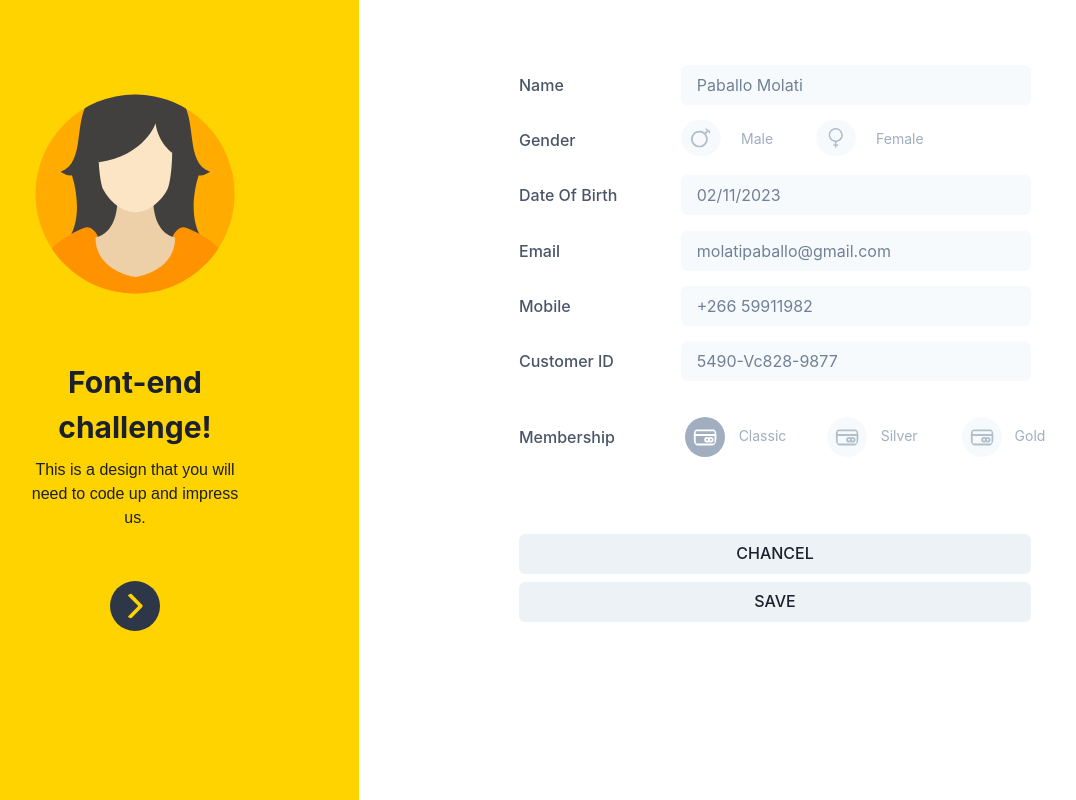
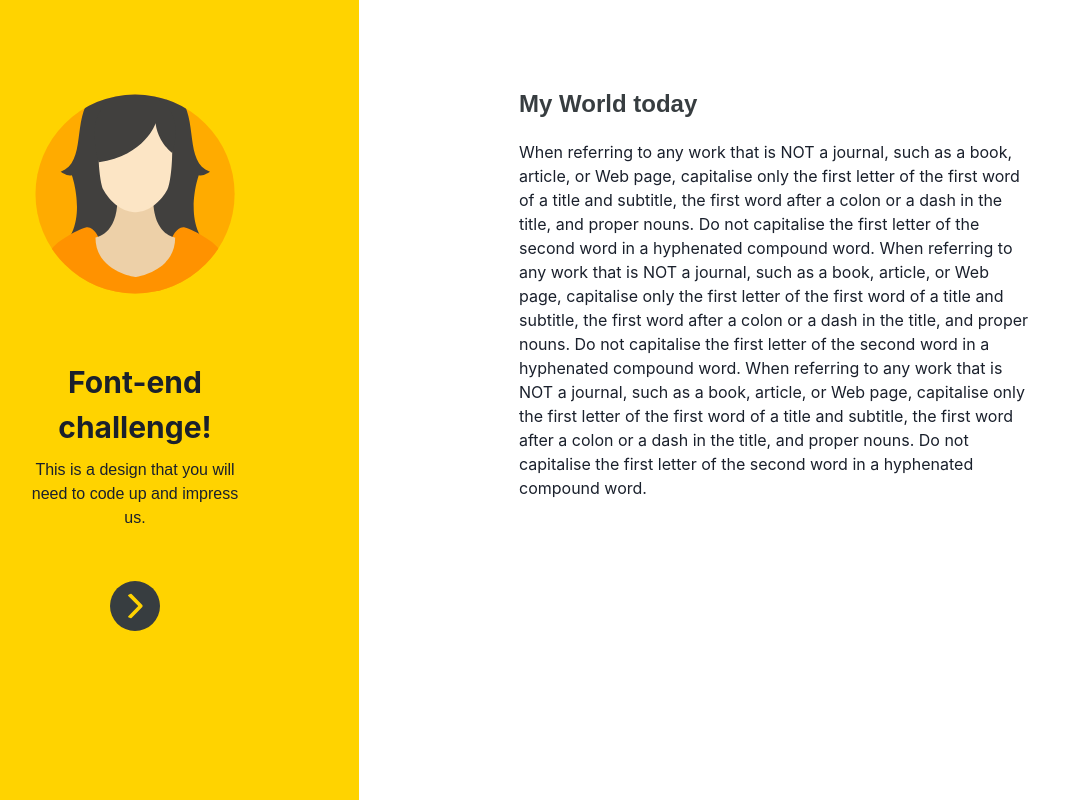
Before and after one commit to Molatii/chaperone-ls, a React (Create React App) app: page / in a window 1280 px wide. Shown: the whole page, without its empty margins (89-1165 px from the left). Built offline with nearby package versions, Linux system fonts and the light colour scheme.

Commit message:
commit add form button

```diff
--- a/src/App.js
+++ b/src/App.js
@@ -1,9 +1,18 @@
-import React from "react";
+import React, { useState } from "react";
 import { Box, Stack, VStack } from "@chakra-ui/react";
-import FormPanel from "./components/formPanel";
+// import FormPanel from "./components/formPanel";
 import LeftPanel from "./components/leftPanel";
+import ContentPanel from "./components/contentPanel";
 
 function App() {
+  const [showContent, setShowContent] = useState(false);
+
+  function changePanel() {
+    setShowContent(!showContent);
+    console.log(showContent);
+  }
+
+
 
   return (
     <Box w="100%" h={{ base: "100%", md: "100vh"}}>
@@ -25,9 +34,10 @@ function App() {
           p={{ base: "20", md: "20" }}
           pl={{ base: "5", md: "40" }}
           pr={{ base: "5", md: "40" }}
-          bg={{ base: "blackAlpha.900", md: "white" }}
-          w={{ base: "100%", md: "65%" }}>
-           <FormPanel />
+          bg={{ base: "#373d40", md: "white" }}
+          w={{ base: "100%", md: "65%" }}
+        >
+           <ContentPanel changePanel={changePanel} />
         </Stack>
       </Stack>
     </Box>
--- /dev/null
+++ b/src/components/contentPanel.js
@@ -0,0 +1,39 @@
+import { Box, Heading, Text } from "@chakra-ui/react";
+
+function ContentPanel() {
+    return (
+      <Box>
+            <Heading
+                fontFamily="sans-serif"
+                color="#373d40"
+                fontSize="2xl"
+                mt="2%"
+                mb="4%"
+            >
+                My World today
+            </Heading>
+            <Text>
+                When referring to any work that is NOT a journal,
+                such as a book, article, or Web page, capitalise
+                only the first letter of the first word of a title
+                and subtitle, the first word after a colon or a dash
+                in the title, and proper nouns. Do not capitalise the
+                first letter of the second word in a hyphenated compound word.
+                When referring to any work that is NOT a journal,
+                such as a book, article, or Web page, capitalise
+                only the first letter of the first word of a title
+                and subtitle, the first word after a colon or a dash
+                in the title, and proper nouns. Do not capitalise the
+                first letter of the second word in a hyphenated compound word.
+                When referring to any work that is NOT a journal,
+                such as a book, article, or Web page, capitalise
+                only the first letter of the first word of a title
+                and subtitle, the first word after a colon or a dash
+                in the title, and proper nouns. Do not capitalise the
+                first letter of the second word in a hyphenated compound word.
+            </Text>
+
+      </Box>
+    );
+  }
+  export default ContentPanel;
--- /dev/null
+++ b/src/components/formBtn.js
@@ -0,0 +1,18 @@
+import { Button, Text } from "@chakra-ui/react";
+
+function FormButton(props) {
+     const { name, bg, color } = props;
+    return (
+      <>
+            <Button
+                color={color}
+                width={{ base: "full", md: "135px" }}
+                bg={bg}>
+                <Text fontSize={"xs"}>
+                    {name}
+                </Text>
+            </Button>
+      </>
+    );
+  }
+  export default FormButton;
--- a/src/components/formPanel.js
+++ b/src/components/formPanel.js
@@ -1,14 +1,16 @@
 import React from "react";
-import { Box, FormControl, Image, HStack, Text, Stack, FormLabel, Input, Button } from "@chakra-ui/react";
+import { Box, FormControl, Image, HStack, Text, Stack, FormLabel, Input, InputRightElement, InputGroup } from "@chakra-ui/react";
 import femaleIcon from "../images/venus-symbol.svg";
 import maleIcon from "../images/mars-symbol.svg";
 import cardIcon from "../images/card.svg";
 import cardWhiteIcon from "../images/card--white.svg";
+import calendarIcon from "../images/calendar.svg";
+import FormButton from "./formBtn";
 
 function FormPanel() {
     return (
         <Box mt="-3%">
-            <from>
+            <form>
                 <FormControl w="100%" mb="3%" display={{ base: "block", md: "inline-flex"}}>
                     <FormLabel w="30%" color="gray.600" mt={2}>
                         Name
@@ -37,7 +39,7 @@ function FormPanel() {
                             width={10}
                             height={9}
                             />
-                            <Text fontSize="sm" color="gray.400" pl={3} pt={2}>Male</Text>
+                            <Text fontSize="sm" color="#cad7dd" pl={3} pt={2}>Male</Text>
                         </Stack>
                         <Stack direction="row">
                         <Image
@@ -48,7 +50,7 @@ function FormPanel() {
                             width={10}
                             height={9}
                         />
-                            <Text fontSize="sm" color="gray.400" pl={3} pt={2}>Female</Text>
+                            <Text fontSize="sm" color="#cad7dd" pl={3} pt={2}>Female</Text>
                         </Stack>
                     </Stack>
                 </FormControl>
@@ -56,7 +58,7 @@ function FormPanel() {
                     <FormLabel w="30%" color="gray.600"  mt={2}>
                         Date Of Birth
                     </FormLabel>
-                    <Input
+                    <InputGroup
                         border="none"
                         bg="gray.50"
                         type='text'
@@ -64,7 +66,18 @@ function FormPanel() {
                         w={{ base: "100%", md: "70%" }}
                         justifySelf="end"
                         placeholder="02/11/2023"
-                    />
+
+                    >   <Input
+                            bg="gray.50"
+                            border="none"
+                            placeholder="02/11/2023"
+                            type='text'
+                        />
+                        <InputRightElement>
+                            <Image src={calendarIcon} alt="calendar_icon" />
+                        </InputRightElement>
+                        </InputGroup>
+
                 </FormControl>
                     <FormControl mb="3%" display={{ base: "block", md: "inline-flex"}}>
                      <FormLabel  w="30%" color="gray.600"  mt={2}>
@@ -108,7 +121,7 @@ function FormPanel() {
                         placeholder="5490-Vc828-9877"
                     />
                 </FormControl>
-                <FormControl mt="4%" mb="15%" display={{ base: "block", md: "inline-flex"}}>
+                <FormControl mt="4%" mb="12%" display={{ base: "block", md: "inline-flex"}}>
                    <FormLabel  w="30%" color="gray.600" mt={2}>
                         Membership
                     </FormLabel>
@@ -117,12 +130,19 @@ function FormPanel() {
                         <Image
                             src={cardWhiteIcon}
                             rounded="full"
-                            bg="gray.400"
+                            bg="#cad7dd"
                             p={2}
                             width={10}
                             height={10}
                             />
-                            <Text fontSize="sm" color="gray.400" pl={{ base: "4%", md: "8%" }} pt={2}>Classic</Text>
+                            <Text
+                                fontSize="sm"
+                                color="#cad7dd"
+                                pl={{ base: "4%", md: "8%" }}
+                                pt={2}
+                            >
+                                Classic
+                            </Text>
                         </Stack>
                         <Stack direction="row" mr={{ base: "4%", md: "8%" }}>
                         <Image
@@ -133,7 +153,13 @@ function FormPanel() {
                             width={10}
                             height={10}
                             />
-                            <Text fontSize="sm" color="gray.400" pl={{ base: "4%", md: "8%" }} pt={2}>Silver</Text>
+                            <Text
+                                fontSize="sm" color="#cad7dd"
+                                pl={{ base: "4%", md: "8%" }}
+                                pt={2}
+                            >
+                                Silver
+                            </Text>
                         </Stack>
                         <Stack direction="row">
                         <Image
@@ -144,15 +170,25 @@ function FormPanel() {
                             width={10}
                             height={10}
                         />
-                        <Text fontSize="sm" color="gray.400" pl={{ base: "4%", md: "8%" }} pt={2}>Gold</Text>
+                            <Text
+                                fontSize="sm"
+                                color="#cad7dd"
+                                pl={{ base: "4%", md: "8%" }}
+                                pt={2}
+                            >
+                                Gold
+                            </Text>
                         </Stack>
                     </HStack>
                 </FormControl>
-                <Stack>
-                    <Button>CHANCEL</Button>
-                    <Button>SAVE</Button>
+                <Stack
+                    justifyContent={{ base: "contents", md: "flex-end" }}
+                    direction={{ base: "column", md: "row" }}
+                >
+                    <FormButton name="CHANCEL" bg="#f5f8f9" color="#37d40" />
+                    <FormButton name="SAVE" bg="#49c8a8" color="white" />
                 </Stack>
-            </from>
+            </form>
         </Box>
     )
 }
--- a/src/components/leftPanel.js
+++ b/src/components/leftPanel.js
@@ -3,7 +3,8 @@ import { Stack, Text, Image } from "@chakra-ui/react";
 import faceIcon from "../images/face.svg";
 import arrowIcon from "../images/arrow.svg";
 
-function LeftPanel() {
+function LeftPanel({changePanel}) {
+
     return (
         <>
           <Stack mt="5%" mb="20%">
@@ -31,11 +32,12 @@ function LeftPanel() {
           <Stack pt={{ base: "8%", md: "15%"}}>
             <Image
             src={arrowIcon}
+            onClick={()=> changePanel()}
             width="50px"
             height="50px"
             alt="arrow-Icon"
             borderRadius="full"
-              backgroundColor="gray.700"
+            backgroundColor="#373d40"
             cursor="pointer"
             p={3}
             />
```
Lines whose indentation alone changed are shown as unchanged.
